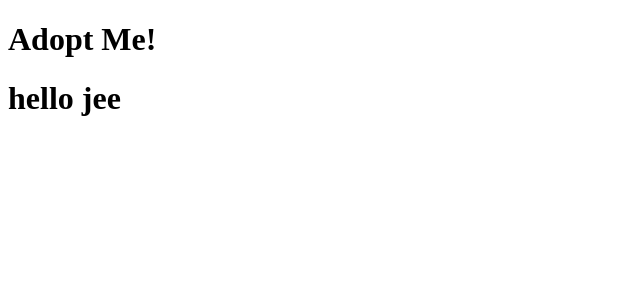
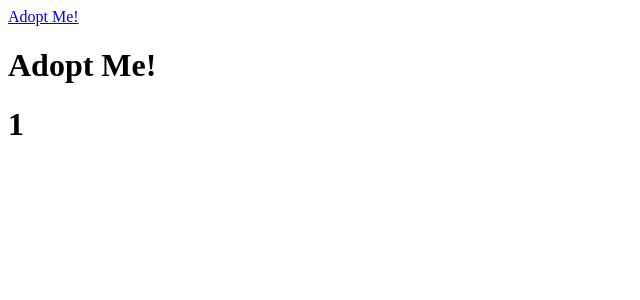
Before and after one commit to DEADHEAD652/Adopt-Me, a React (Vite) app in the folder Adopt-Me/: page /details/1 in a window 1280 px wide. Shown: the top 300 px of the page, without its empty margins (0-640 px from the left). Built offline with nearby package versions, Linux system fonts and the light colour scheme.

Commit message:
USE PARAMS

```diff
--- a/Adopt-Me/src/App.jsx
+++ b/Adopt-Me/src/App.jsx
@@ -1,4 +1,4 @@
-import { BrowserRouter, Routes, Route } from "react-router-dom";
+import { Link, BrowserRouter, Routes, Route } from "react-router-dom";
 import { createRoot } from "react-dom/client";
 import SearchParams from "./SearchParams";
 import Details from "./Details";
@@ -6,6 +6,9 @@
 const App = () => {
   return (
     <BrowserRouter>
+      <header>
+        <Link to="/">Adopt Me!</Link>
+      </header>
       <h1>Adopt Me!</h1>
       <Routes>
         <Route path="/details/:id" element={<Details />} />
--- a/Adopt-Me/src/Details.jsx
+++ b/Adopt-Me/src/Details.jsx
@@ -1,8 +1,7 @@
-const Details =() =>{
+import { useParams } from "react-router-dom";
+const Details = () => {
+  const id = useParams();
 
-
-    return(
-        <h1>hello jee</h1>
-    )
-}
-export default Details
+  return <h1>{id.id}</h1>;
+};
+export default Details;
```
